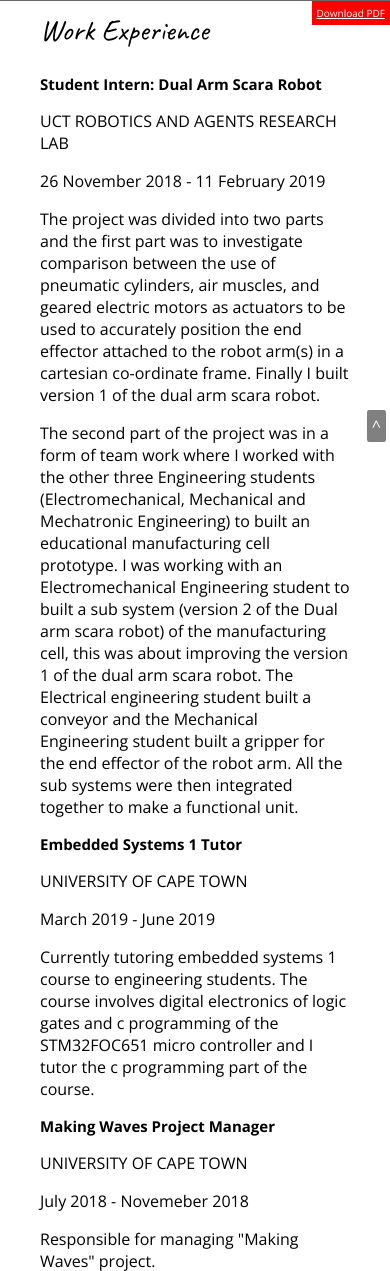
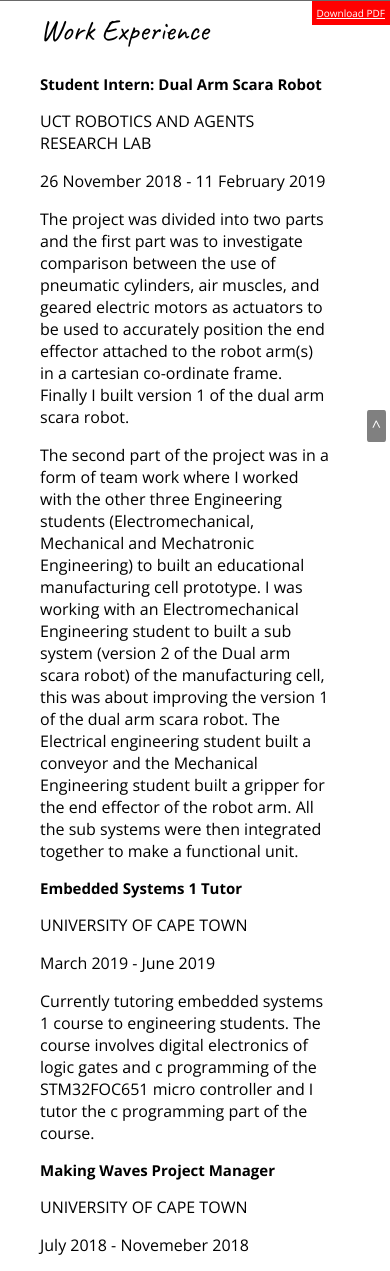
Before and after one commit to tlotlisojonas/tlotlisojonas.github.io, a PHP site: page / in a window 390 px wide. Shown: the part 387-1658 px from the top of the page. Run offline with PHP 8.4, Linux system fonts and the light colour scheme; some libraries are stand-ins or nearby versions; some web fonts are replaced.

Commit message:
margin prblm

```diff
--- a/styles.css
+++ b/styles.css
@@ -701,7 +701,7 @@ h3 ~ p {
      }
 
     .content-wrap {
-        margin: 0 -20px 0 -20px;
+        margin-left: -20px;
     }
 
 
```
